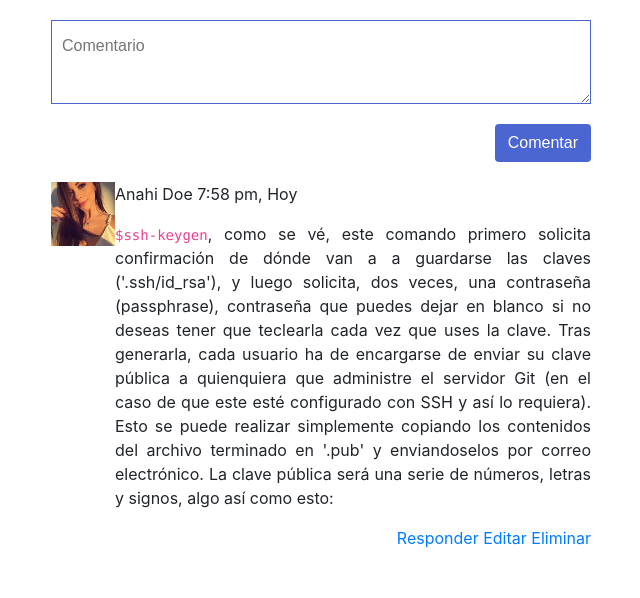
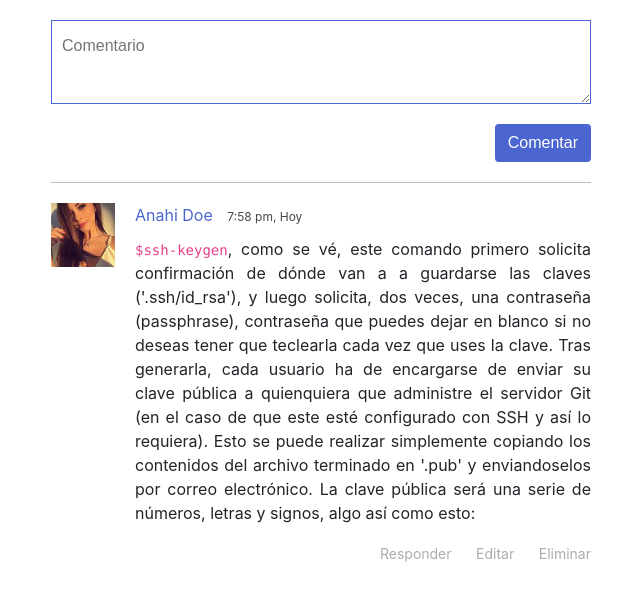
Before and after one commit to favt12/comentarios-media-objetc, a plain HTML site: page index.html in a window 1280 px wide. Shown: the whole page, without its empty margins (319-959 px from the left). Drawn offline with nearby package versions, Linux system fonts and the light colour scheme.

Commit message:
Se agrego estilos CSS a la caja de comentarios

```diff
--- a/css/main.css
+++ b/css/main.css
@@ -120,10 +120,6 @@ body{
 
 }
 
-/***********************
-++++++++Boton+++++++++++
-***********************/
-
 .form_comentarios .btn{
     background: #4b65d1;
     font-family: 'Reboto', sans-serif;
@@ -136,10 +132,46 @@ body{
     box-shadow: 0px 0px 0px 4px rgba(63, 62, 62, 0.151);
 }
 
+.media{
+    border-top: 1px solid #bfbfbf;
+    padding-top: 20px;
+}
 
+.media img {
+    margin-right: 20px;
+}
 
+.media .nombre {
+    color: #4b65d1;
+    margin-bottom: 0;
+}
 
+.media .nombre span{
 
+    font-size: 12px;
+    color: #464646;
+    margin-left: 10px;
+}
+
+.media .comentario{
+    margin-top: 10px;
+}
+
+.media .botones{
+    margin-bottom: 10px;
+}
+
+.media .botones a{
+    color: #acacac;
+    font-size: 14px;
+    margin-left: 20px;
+    text-decoration: none;
+}
+
+.media .botones a:hover{
+    color: #646464;
+
+}
 
 
 
```
